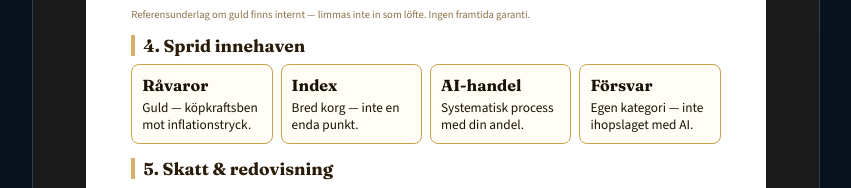
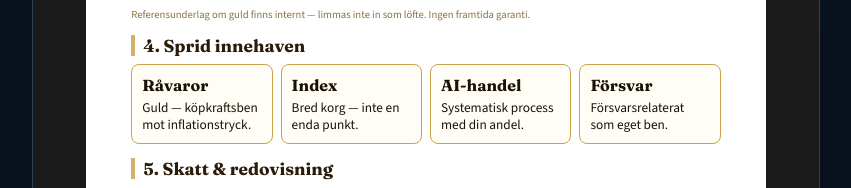
Before and after one commit to ARTIFICER-VAULT-HIVEMINDSYSOP/dirigentverket, a website: page public/utskick/kundjamforelse-verktyg.html in a window 1280 px wide. Shown: the part 1172-1360 px from the top of the page, without its empty margins (394-1245 px from the left). Drawn offline with nearby package versions, Linux system fonts and the light colour scheme.

Commit message:
Fix: försvar utan negation

```diff
--- a/public/utskick/kundjamforelse-verktyg.html
+++ b/public/utskick/kundjamforelse-verktyg.html
@@ -224,7 +224,7 @@
       '<div><strong>Råvaror</strong>Guld — köpkraftsben mot inflationstryck.</div>' +
       '<div><strong>Index</strong>Bred korg — inte en enda punkt.</div>' +
       '<div><strong>AI-handel</strong>Systematisk process med din andel.</div>' +
-      '<div><strong>Försvar</strong>Egen kategori — inte ihopslaget med AI.</div></div>' +
+      '<div><strong>Försvar</strong>Försvarsrelaterat som eget ben.</div></div>' +
       '<h2>5. Skatt &amp; redovisning</h2>' +
       '<div class="ro"><strong>Hjälp på samtliga kontotyper</strong>' +
       'När du valt kontotyp får du hjälp och handledning med planering av skatt. ' +
```
